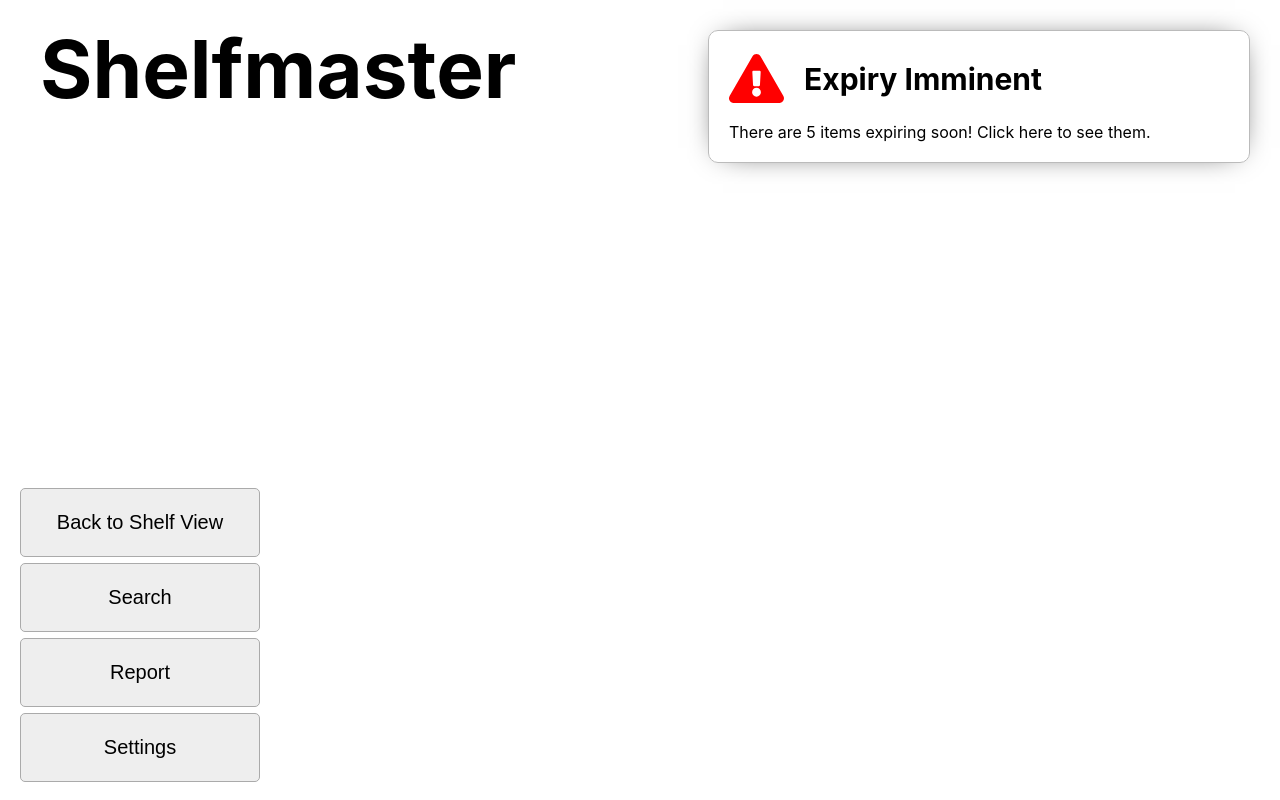
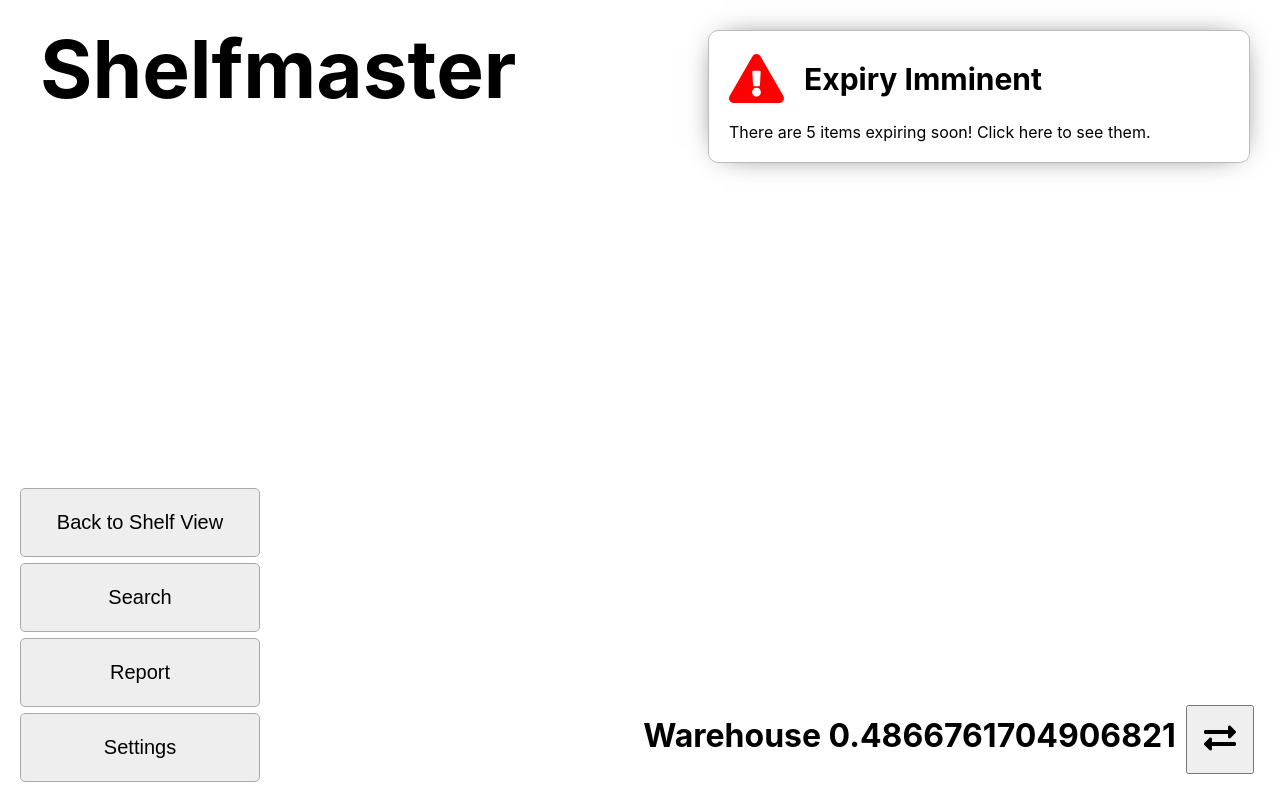
Before and after one commit to Kacper-Lubisz/TrayMaster, a React (Create React App) app: page /menu in a window 1280 px wide. Built offline with nearby package versions, Linux system fonts and the light colour scheme.

Commit message:
Added current warehouse & change button
* Changed eslint to warn all

```diff
--- a/src/App.tsx
+++ b/src/App.tsx
@@ -64,22 +64,31 @@ class App extends React.Component<any, AppState> {
     render(): React.ReactNode {
         return <>
             {this.state.loaded === undefined ? <LoadingPage/> : (
-                <BrowserRouter>
-                    <Switch>
-                        <Route path="/" component={((loaded: LoadedContent) => {
-                            return <ShelfView
+                <BrowserRouter> {((loaded: LoadedContent) => {
+                    return <Switch>
+                        <Route path="/" component={() =>
+                            <ShelfView
                                 openDialog={this.openDialog.bind(this)}
                                 settings={loaded.settings}
                                 warehouse={loaded.warehouse}
-                            />;
-                        }).bind(this, this.state.loaded)} exact/>
-                        <Route path="/menu"
-                               component={() => <MainMenu openDialog={this.openDialog.bind(this)} expiryAmount={5}/>}/>
-                        <Route path="/settings"
-                               component={() => <SettingsPage openDialog={this.openDialog.bind(this)}/>}/>
+                            />
+                        } exact/>
+                        <Route path="/menu" component={() =>
+                            <MainMenu
+                                warehouse={loaded.warehouse}
+                                openDialog={this.openDialog.bind(this)}
+                                expiryAmount={5}
+                            />
+                        }/>
+                        <Route path="/settings" component={() =>
+                            <SettingsPage openDialog={this.openDialog.bind(this)}/>
+                        }/>
                         <Route component={PageNotFoundPage}/>
-                    </Switch>
-                </BrowserRouter>)}
+                    </Switch>;
+
+                })(this.state.loaded)}
+                </BrowserRouter>
+            )}
             <Popup
                 open={!!this.state?.dialog} //double negate because of falsy magic
                 closeOnDocumentClick={false}
--- a/src/MainMenu.tsx
+++ b/src/MainMenu.tsx
@@ -3,8 +3,9 @@ import {RouteComponentProps} from "react-router-dom";
 import {withRouter} from "react-router";
 import "./styles/mainmenu.scss";
 import {FontAwesomeIcon} from "@fortawesome/react-fontawesome";
-import {faExclamationTriangle as warningIcon} from "@fortawesome/free-solid-svg-icons";
+import {faExchangeAlt, faExclamationTriangle as warningIcon} from "@fortawesome/free-solid-svg-icons";
 import {StandardDialog} from "./App";
+import {Warehouse} from "./core/MockWarehouse";
 
 /**
  * expiryAmount is the number of items expiring soon
@@ -12,6 +13,7 @@ import {StandardDialog} from "./App";
  */
 interface MainMenuProps {
     openDialog: (dialog: ((close: () => void) => StandardDialog)) => void;
+    warehouse: Warehouse;
     expiryAmount: number;
 }
 
@@ -54,6 +56,13 @@ class MainMenu extends React.Component<RouteComponentProps & MainMenuProps> {
 
                 </div>
 
+                <div id="menu-warehouse-switcher">
+                    <h1>{this.props.warehouse.name}</h1>
+                    <button>
+                        <FontAwesomeIcon icon={faExchangeAlt}/>
+                    </button>
+                </div>
+
             </div>
         );
     }
--- a/src/styles/mainmenu.scss
+++ b/src/styles/mainmenu.scss
@@ -27,6 +27,22 @@
   bottom: 15px;
   height: 300px;
   width: 250px;
+
+}
+
+#menu-warehouse-switcher {
+  display: flex;
+  flex-direction: row;
+
+  position: fixed;
+  right: 15px;
+  bottom: 15px;
+
+  > button {
+    font-size: 2em;
+    margin: .33em;
+    padding: 14px 16px 14px 16px;
+  }
 
 }
 
```
Also changed, not shown: src/.eslintrc.js.
